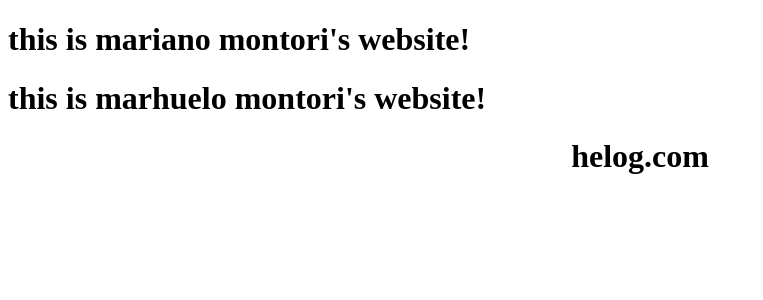
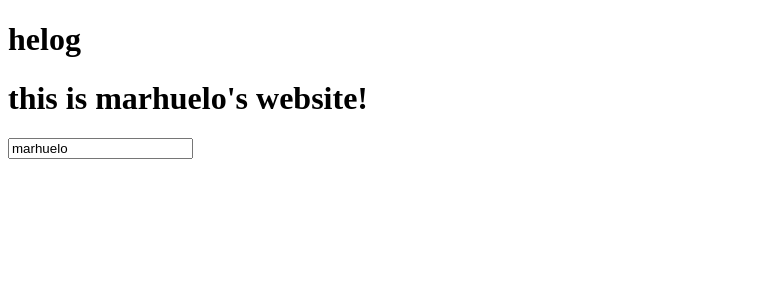
Before and after one commit to mmontori1/Personal-Website, a React app: page / in a window 1280 px wide. Shown: the top 300 px of the page, without its empty margins (0-763 px from the left). Built offline with nearby package versions, Linux system fonts and the light colour scheme.

Commit message:
practice/testing: js events
-trying out js events with components, props, and state
-fixed hot reload bug
-small cleanup

```diff
--- a/src/app.jsx
+++ b/src/app.jsx
@@ -9,13 +9,22 @@
 console.log(message)
 
 export default class App extends React.Component {
+	constructor(){
+		super();
+		this.state = {
+			name: "marhuelo"
+		};
+	}
+
+	changeName(name){
+		this.setState({name});
+	}
+
 	render() {
-		const name = "marhuelo";
 		return (
 			<div>
-				<Name name = "mariano" last = "montori" />
-				<Name name = {name} last = "montori" />
 				<Helog/>
+				<Name changeName = {this.changeName.bind(this)} name = {this.state.name} last = "montori" />
 			</div>
 		);
 	}
--- a/src/components/helog.jsx
+++ b/src/components/helog.jsx
@@ -8,7 +8,7 @@
 	constructor(){
 		super();
 		this.state = {
-			phrase: "helog",
+			phrase: "hello",
 			tag: ".com"
 		}
 	}
@@ -17,26 +17,20 @@
 			// console.log(change)
 			setTimeout(() => {
 				this.setState({phrase: "hello"});
-			}, 2000)
+			}, 1000)
 		}
 		else{
-			// console.log(change)
+			var time = 1000 //Math.floor(10000 * ((Math.random() * 10) + 1));
+			// console.log(time)
 			setTimeout(() => {
 				this.setState({phrase: "helog"});
-			}, 2000)
+			}, time)
 		}
 	}
-	rtnFunc(){ //example of a simple return func
-		return 3
-	}
 	render() {
-		// setTimeout(() => {
-		// 	this.setState({tag: ".com"});
-		// }, 3000)
-		// console.log(this.props)
 		this.deltaPhrase()
 		return (
-			<h1 style={{"textAlign" : "center"}}> {this.state.phrase + this.state.tag} </h1>
+			<h1 /*style={{"textAlign" : "center"}}*/> {this.state.phrase} </h1>
 		);
 	}
 }
--- a/src/components/name.jsx
+++ b/src/components/name.jsx
@@ -1,9 +1,17 @@
 import React from 'react';
 
 export default class Name extends React.Component {
+	handleChange(e){
+		const name = e.target.value;
+		this.props.changeName(name);
+	}
+
 	render() {
 		return (
-			<h1> this is {this.props.name} {this.props.last}'s website! </h1>
+			<div>
+				<h1> this is {this.props.name}'s website! </h1>
+				<input value = {this.props.name} onChange = {this.handleChange.bind(this)}/>
+			</div>
 		);
 	}
 }
--- a/webpack.config.js
+++ b/webpack.config.js
@@ -23,7 +23,8 @@
 		]
 	},
 	plugins: [
-		new webpack.HotModuleReplacementPlugin(),
+		// new webpack.HotModuleReplacementPlugin(),
+		// (already handling hot reload with --hot in dev)
 		new webpack.NoEmitOnErrorsPlugin()
 	],
 };
```
